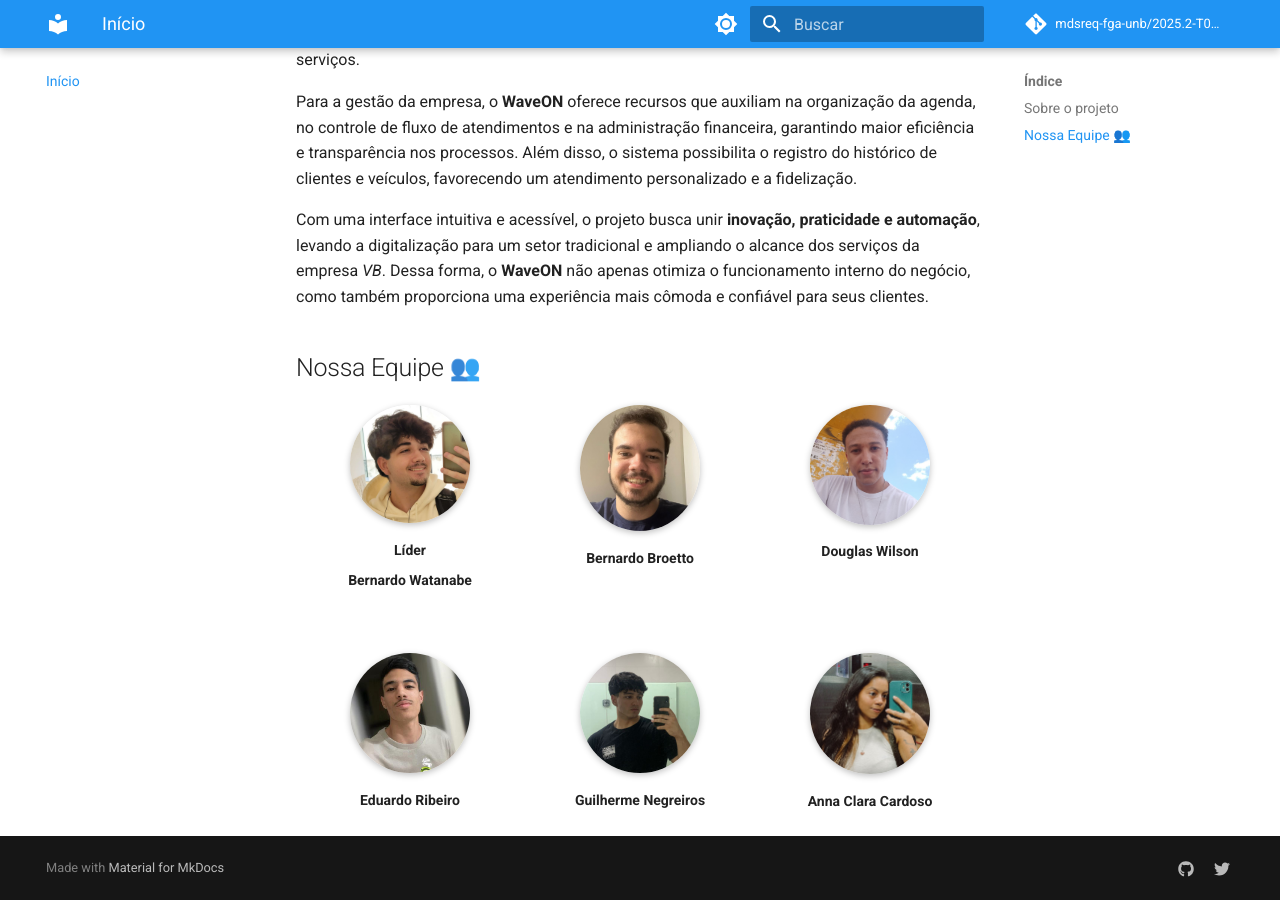
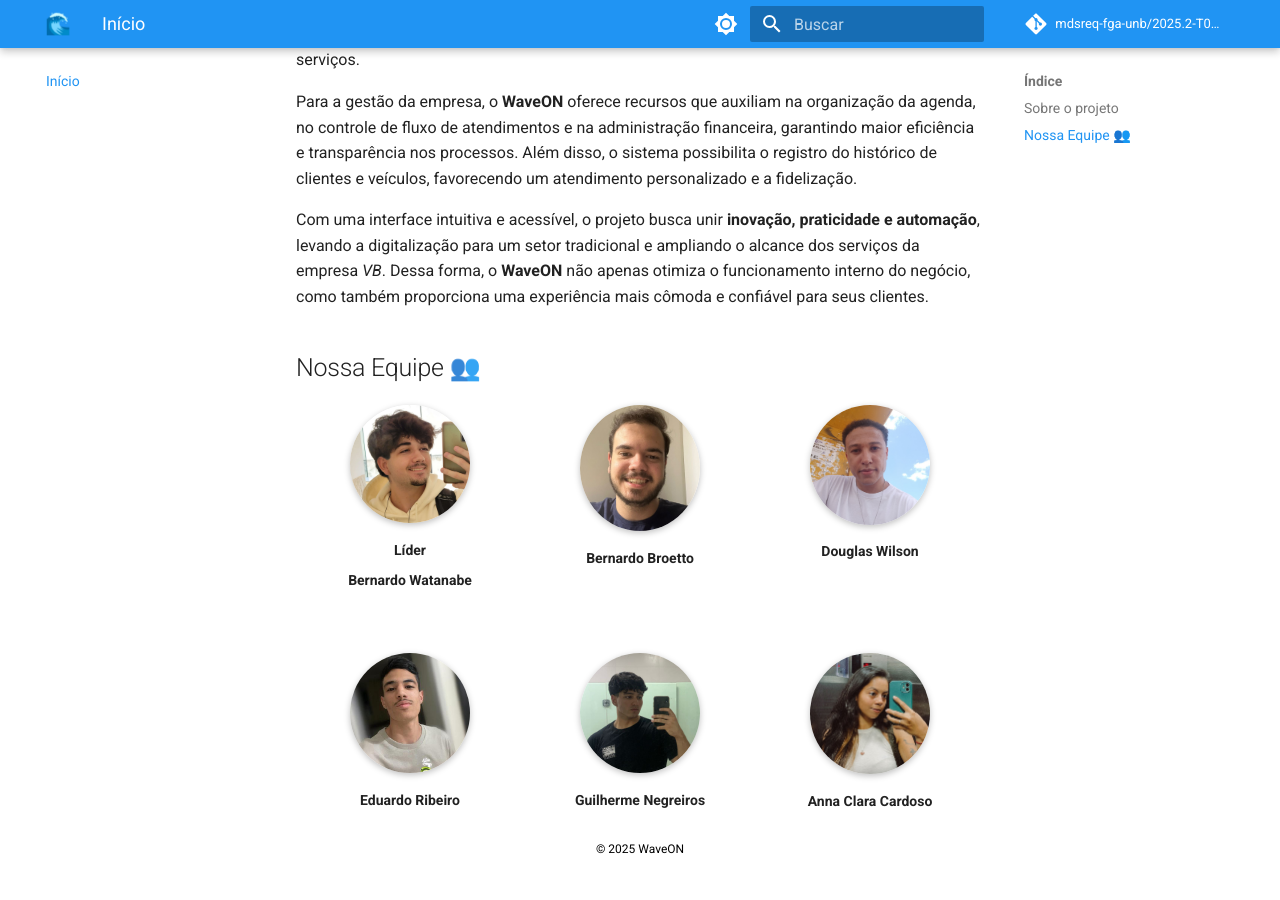
Before and after one commit to mdsreq-fga-unb/2025.2-T01-WaveOn, an MkDocs documentation site: the page built from docs/index.md, in a window 1280 px wide and 900 px high, scrolled down 564 px. Built offline with MkDocs 1.6.1 and Material for MkDocs 9.7.7, drawn with Linux system fonts in a browser that asks for light colours; comment, search, counter and statistics services are not loaded; after the commit the page ends 1426 px from its top, so only the background shows below that.

Commit message:
docs(mkdocs): reestrutura gitpages e adiciona footer por override

```diff
--- a/mkdocs.yml
+++ b/mkdocs.yml
@@ -1,4 +1,4 @@
-site_name: WaveON
+site_name: "WaveON"
 site_description: Documentação WAVEon
 site_url: https://mdsreq-fga-unb.github.io/2025.2-T01-WaveOn
 repo_url: https://github.com/mdsreq-fga-unb/2025.2-T01-WaveOn
@@ -33,29 +33,17 @@ nav:
       - Política de Issue: politicas_equipe/issues.md
       - Política de Pull Request(PR): politicas_equipe/pull_request.md
 
-
-#      - Planejamento:
-#          - ✒ Quadro Comparativo: Planejamento/quadro_comparativo.md
-#          - 🛎️ Justificativa: Planejamento/justificativa.md
-#          - 📅 Cronograma e Entregas: Planejamento/cronograma_entregas.md
-#          - 🔈 Comunicação: Planejamento/comunicacao.md
-#          - ✅ Processo de Validação: Planejamento/processo_validacao.md
-#      - Equipe:
-#          - 😁 Composição de Equipe: Equipe/composicao_equipe.md
-#      - Unidade 1:
-#          - 1️⃣ Unidade um: Unidade 1/unidade_um.md
-#      - Requisitos De Software:
-#          - 🛠️ Requisitos Funcionais(RF): Requisitos/requisitos_funcionais.md
-#          - 🔒 Requisitos Não-Funcionais(RNF): Requisitos/requisitos_nao_funcionais.md
-#      - Guias Boas Práticas:
-#          - 💾 Commit: Guias/commits.md
-#          - 🌳 Branch: Guias/branches.md
-#          - 🚩 Issue: Guias/issues.md
-#          - 🔃 Pull Request(PR): Guias/pull_request.md
-
 theme:
   name: material
   language: pt-BR
+  logo: img/logo_aba.png
+  favicon: img/logo_aba.png
+
+  font:
+    text: Roboto
+    code: Roboto Mono
+
+  custom_dir: overrides
 
   features:
     - navigation.tabs
@@ -67,8 +55,6 @@ theme:
     - search.highlight
     - content.code.copy
     - content.action.edit
-    - footer.copyright
-    - footer.social
 
   palette:
     - scheme: default
@@ -84,14 +70,6 @@ theme:
         icon: material/brightness-4
         name: Switch to light mode
 
-extra:
-  social:
-    - icon: fontawesome/brands/github
-      link: https://github.com/mdsreq-fga-unb/2025.2-T01-WaveOn
-    - icon: fontawesome/brands/twitter
-      link: https://x.com/mdsreq-fga-unb
-  copyright: "2025, Grupo 7 - WaveON"
-
 markdown_extensions:
   - attr_list
   - md_in_html
--- /dev/null
+++ b/overrides/partials/footer.html
@@ -0,0 +1,3 @@
+<footer class="md-footer" style="background-color:#fff; color:#000; padding:6px 0; font-size:0.6rem; text-align:center;">
+  © 2025 WaveON
+</footer>
```
Also changed, not shown: docs/img/logo_aba.png (added), docs/img/logo_header.png (added).
